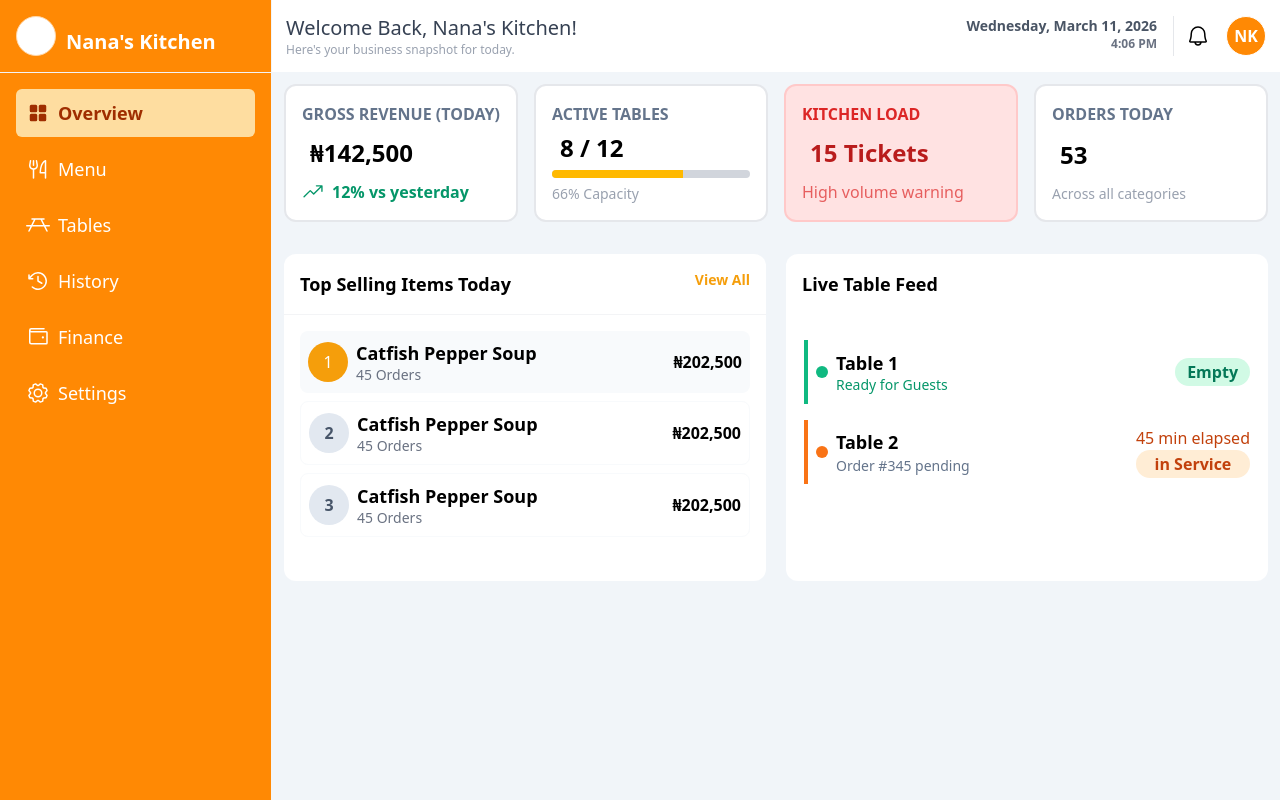
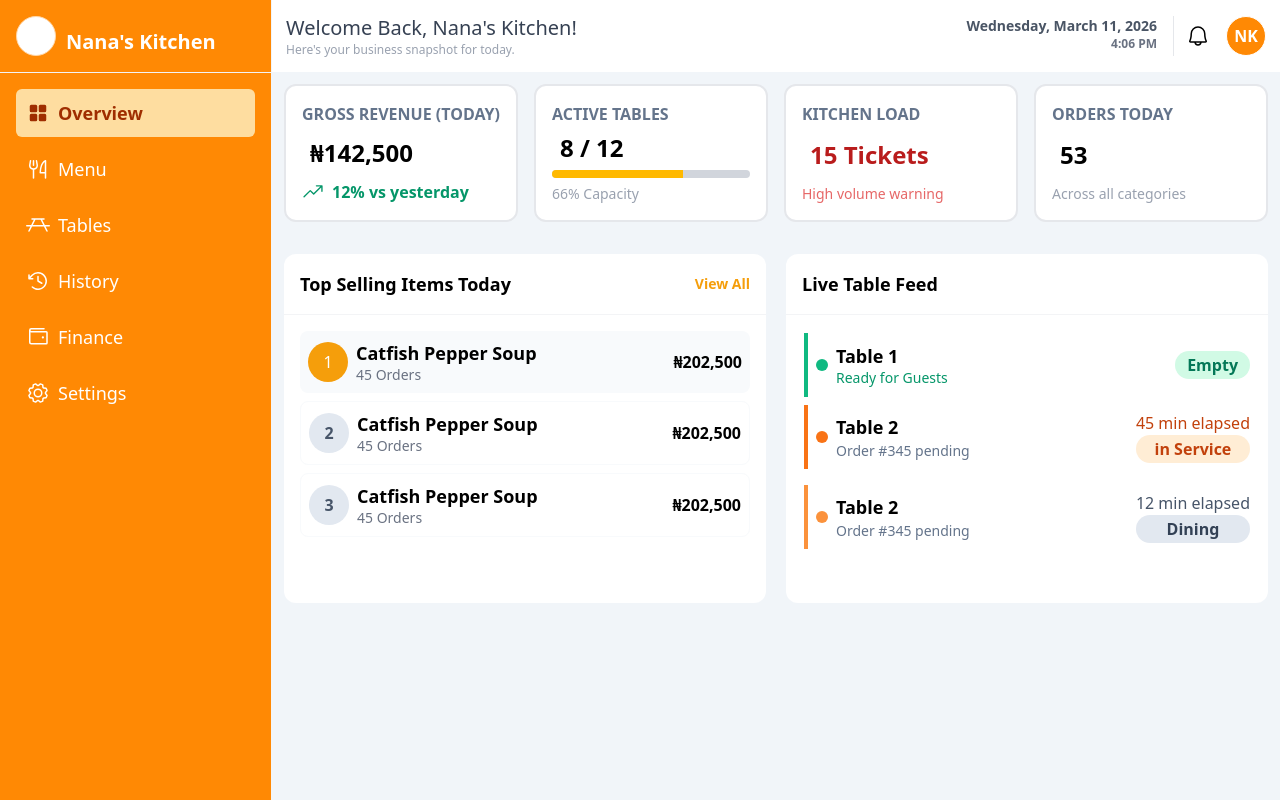
Before and after one commit to munachi821/Table-tap, a Next.js app: page /admin in a window 1280 px wide. Built offline with nearby package versions, Linux system fonts and the light colour scheme.

Commit message:
finished the UI for overview dashboard, some changes might be needed

```diff
--- a/app/admin/(tabs)/overview.tsx
+++ b/app/admin/(tabs)/overview.tsx
@@ -21,10 +21,10 @@ const Overview = () => {
           <p className="text-sm text-gray-400">66% Capacity</p>
         </div>
 
-        <div className="bg-red-100 p-4 rounded-xl flex justify-between flex-col gap-1.5 border-2 border-red-200">
-          <p className="text-[#DC2626] font-semibold">KITCHEN LOAD</p>
+        <div className="bg-white p-4 rounded-xl flex justify-between flex-col gap-1.5 border-2 border-gray-200">
+          <p className="text-[#64748B] font-semibold">KITCHEN LOAD</p>
           <p className="text-2xl font-bold ml-2 text-[#B91C1C]">15 Tickets</p>
-          <p className="text-[#DC2626]/70">High volume warning</p>
+          <p className="text-[#DC2626]/70 text-sm">High volume warning</p>
         </div>
 
         <div className="bg-white p-4 rounded-xl flex justify-between flex-col gap-1.5 border-2 border-gray-200">
@@ -36,7 +36,7 @@ const Overview = () => {
 
       <div className="grid grid-cols-2 gap-5 mt-8">
         <div className="bg-white rounded-xl pb-7">
-          <header className="flex justify-between p-4">
+          <header className="flex justify-between items-center p-4">
             <p className="font-bold text-lg">Top Selling Items Today</p>
             <a
               href="#"
@@ -95,8 +95,8 @@ const Overview = () => {
             <p className="font-bold text-lg">Live Table Feed</p>
           </header>
 
-          <div className="flex flex-col p-4.5">
-            <div className="flex gap-2 py-2 w-full">
+          <div className="flex flex-col p-4.5 border-t border-gray-100">
+            <div className="flex gap-2 w-full">
               <div className="h-16 w-1 bg-[#10B981]"></div>
               <div className="flex items-center justify-between flex-1">
                 <div className="flex items-center gap-2">
@@ -136,6 +136,26 @@ const Overview = () => {
                 </div>
               </div>
             </div>
+
+            <div className="flex gap-2 py-2 w-full">
+              <div className="h-16 w-1 bg-[#FB923C]"></div>
+              <div className="flex items-center justify-between flex-1">
+                <div className="flex items-center gap-2">
+                  <div className="size-3 bg-[#FB923C] text-white rounded-full"></div>
+                  <div>
+                    <p className="font-semibold text-lg">Table 2</p>
+                    <p className="text-sm text-[#64748B]">Order #345 pending</p>
+                  </div>
+                </div>
+
+                <div>
+                  <p className="text-[#475569]">12 min elapsed</p>
+                  <p className="font-semibold bg-[#E2E8F0] text-[#334155] px-3 rounded-full py-0.5 text-center">
+                    Dining
+                  </p>
+                </div>
+              </div>
+            </div>
           </div>
         </div>
       </div>
```
